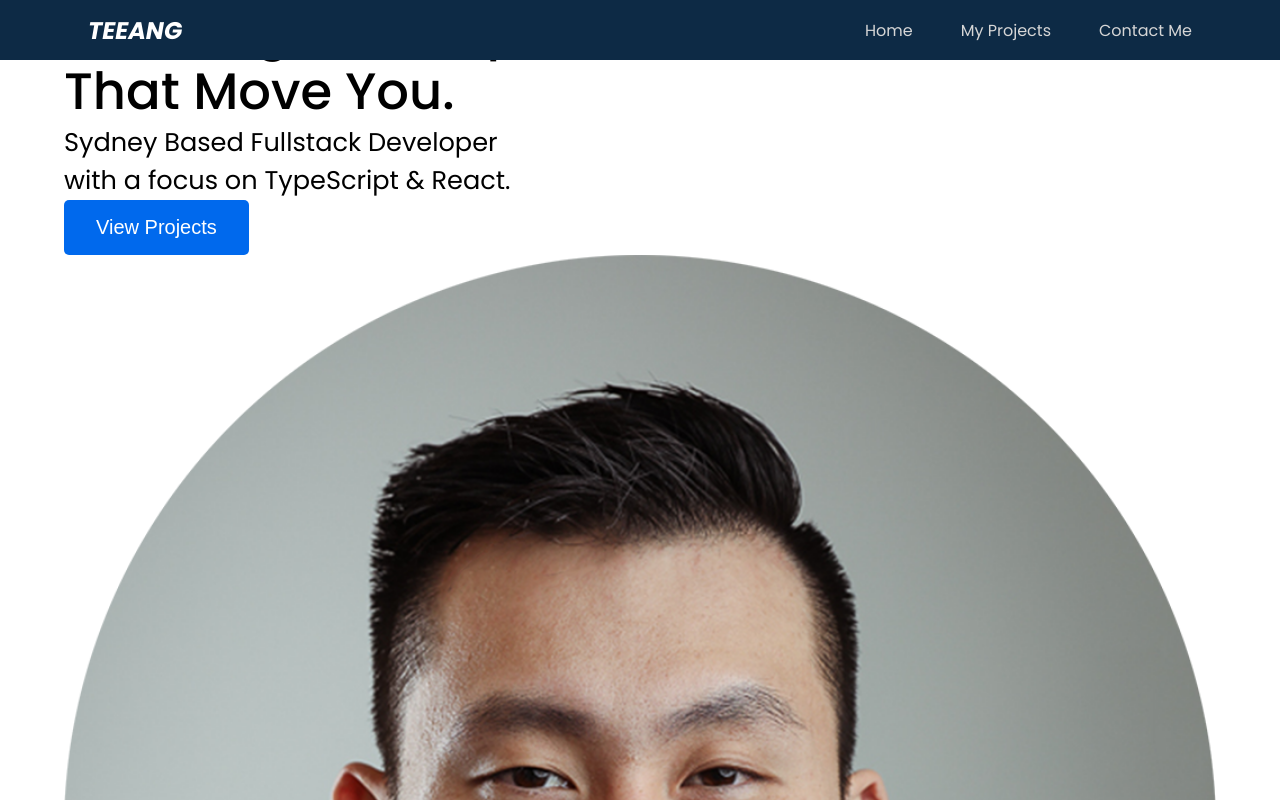
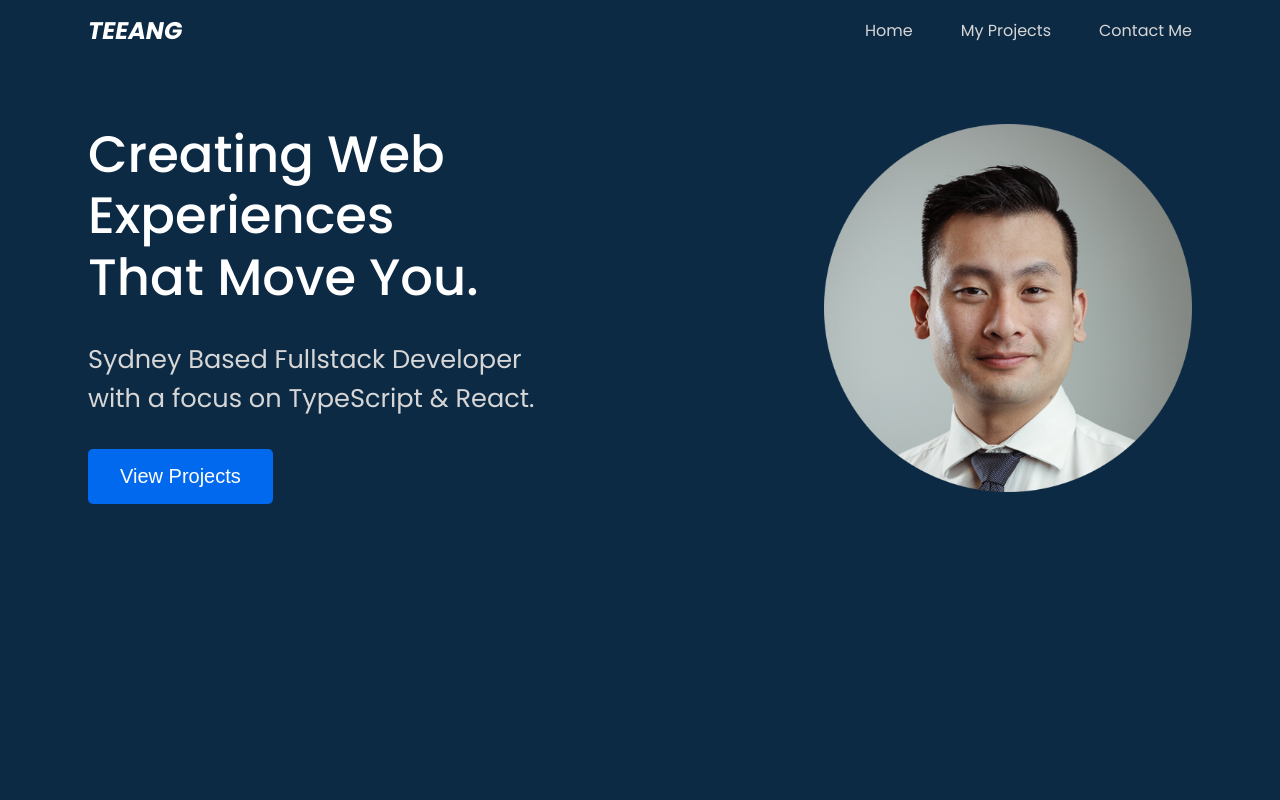
Before and after one commit to davidtaing/portfolio, a Next.js app: page / in a window 1280 px wide. Shown: the top 800 px of the page. Built offline with nearby package versions, Linux system fonts and the light colour scheme.

Commit message:
style: rewrite HeroSection styles
- Removed old styling
- Wrapped Hero Content in .content-container div class
- Removed .text-container wrapping div

```diff
--- a/src/components/hero/HeroSection/index.tsx
+++ b/src/components/hero/HeroSection/index.tsx
@@ -5,50 +5,32 @@ import CTAButton from "../CTAButton";
 import Section from "../../common/Section";
 import SectionName from "../../../enums/SectionName";
 
-const StyledSection = styled(Section)``;
-
-const OldStyledSection = styled(Section)`
+const StyledSection = styled(Section)`
   background-color: var(--clr-dark-blue);
-  height: calc(100vh - 120px);
   height: -webkit-fill-available;
-
-  @media (min-height: 90em) {
-    max-height: min(60vw, calc(90em));
-    min-height: 0;
-    height: calc(100vh);
-  }
 
   .wrapper {
     height: 100%;
-    display: grid;
-    grid-template-areas:
-      "text"
-      "image";
 
-    .image-container,
+    .content-container {
       .text-container {
-      margin: 1rem 1.5rem;
-      display: flex;
-      flex-direction: column;
-      justify-content: center;
-    }
-
-    .text-container {
-      grid-area: text;
+        margin: 1rem auto;
 
         .headline {
           color: var(--clr-primary-light);
           margin: 0;
+          margin-bottom: 2rem;
         }
 
         .subheadline {
           display: none;
           color: var(--clr-secondary-light);
+          margin-bottom: 2rem;
         }
 
         .cta-button {
           display: none;
-        margin-top: 1rem;
+          margin-top: auto;
         }
       }
 
@@ -57,34 +39,32 @@ const OldStyledSection = styled(Section)`
         width: 75%;
         margin: 1rem auto;
       }
+    }
+  }
 
   @media (min-width: 50em) {
+    .wrapper {
+      .content-container {
+        display: grid;
         grid-template-columns: 3fr 1fr 2fr;
         grid-template-areas: "text . image";
 
-      .hero-container {
+        .text-container {
+          grid-area: text;
           display: flex;
-        align-items: center;
-      }
+          flex-direction: column;
+          width: 100%;
 
-      .text-container {
-        .headline {
-          margin: 2rem 0;
-        }
-
-        .subheadline {
-          display: block;
-          margin: 2rem 0;
-        }
-
+          .subheadline,
           .cta-button {
             display: block;
           }
         }
 
         .image-container {
-        margin: 1rem 1.5rem 1rem auto;
-        width: calc(100% - 1.5rem);
+          grid-area: image;
+          width: 100%;
+        }
       }
     }
   }
@@ -94,8 +74,8 @@ const HeroSection = () => {
   return (
     <StyledSection id="home" className="hero-section" name={SectionName.home}>
       <div className="wrapper">
+        <div className="content-container">
           <div className="text-container">
-          <div>
             <h1 className="headline">
               Creating Web Experiences <br />
               That Move You.
@@ -105,7 +85,6 @@ const HeroSection = () => {
               <br />
               with a focus on TypeScript & React.
             </h3>
-          </div>
             <CTAButton href="/#projects">View Projects</CTAButton>
           </div>
           <div className="image-container">
@@ -118,6 +97,7 @@ const HeroSection = () => {
             />
           </div>
         </div>
+      </div>
     </StyledSection>
   );
 };
```
Lines whose indentation alone changed are shown as unchanged.
